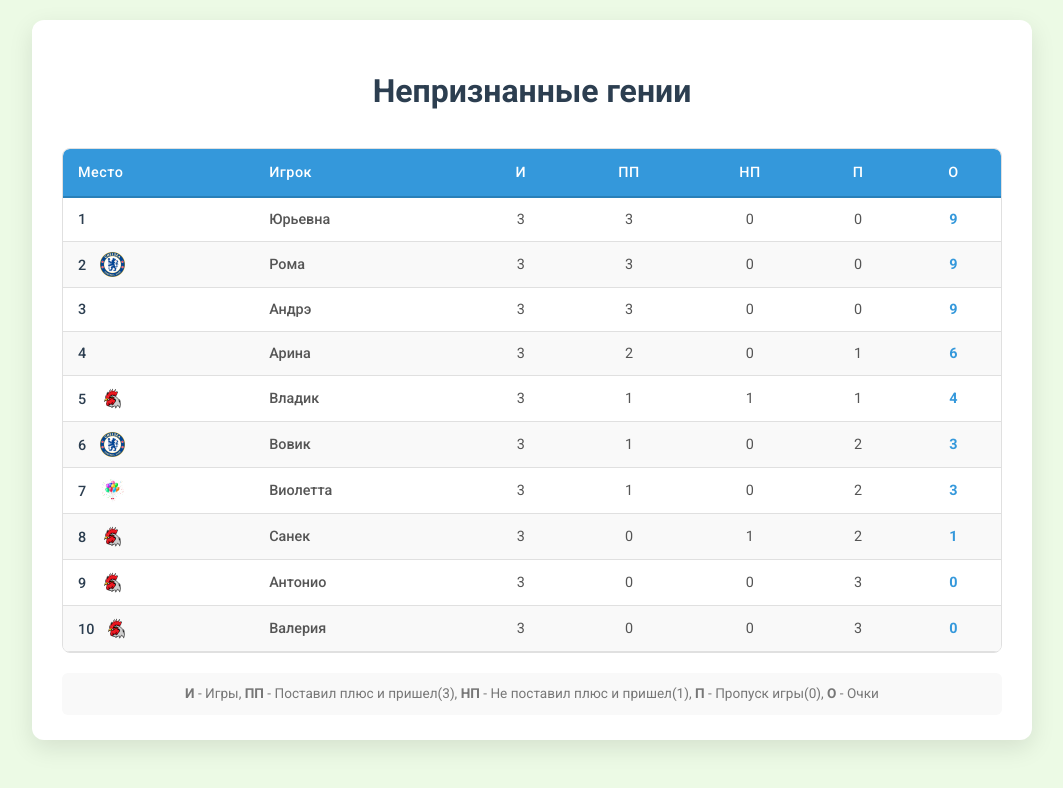
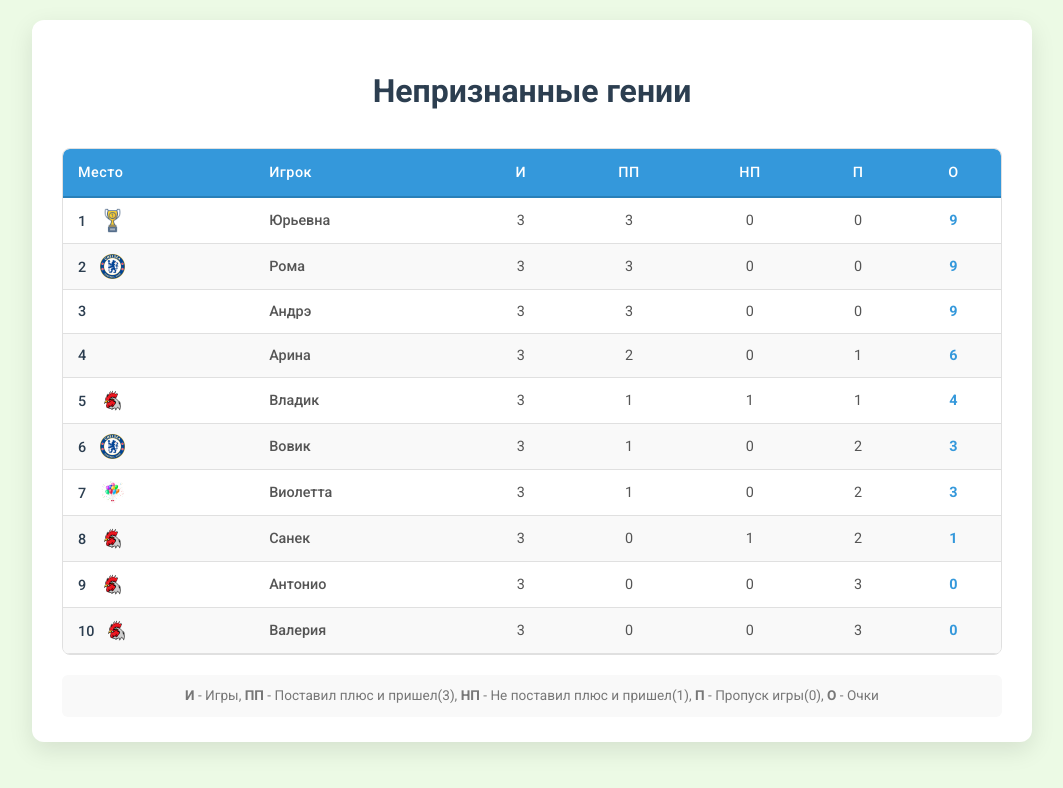
Before and after one commit to dombr32/genius, a plain HTML site: page index.html in a window 1280 px wide. Shown: the whole page, without its empty margins (108-1171 px from the left). Drawn offline with Linux system fonts and the light colour scheme.

Commit message:
feat: cup

```diff
--- a/index.html
+++ b/index.html
@@ -27,7 +27,7 @@
                 </thead>
                 <tbody>
                     <tr>
-                        <td data-label="Место">1</td>
+                        <td data-label="Место">1 <img src="images/cup.png"></td>
                         <td data-label="Игрок" class="team-name">Юрьевна</td>
                         <td data-label="И">3</td>
                         <td data-label="ПП">3</td>
```
Also changed, not shown: images/cup.png (added).
